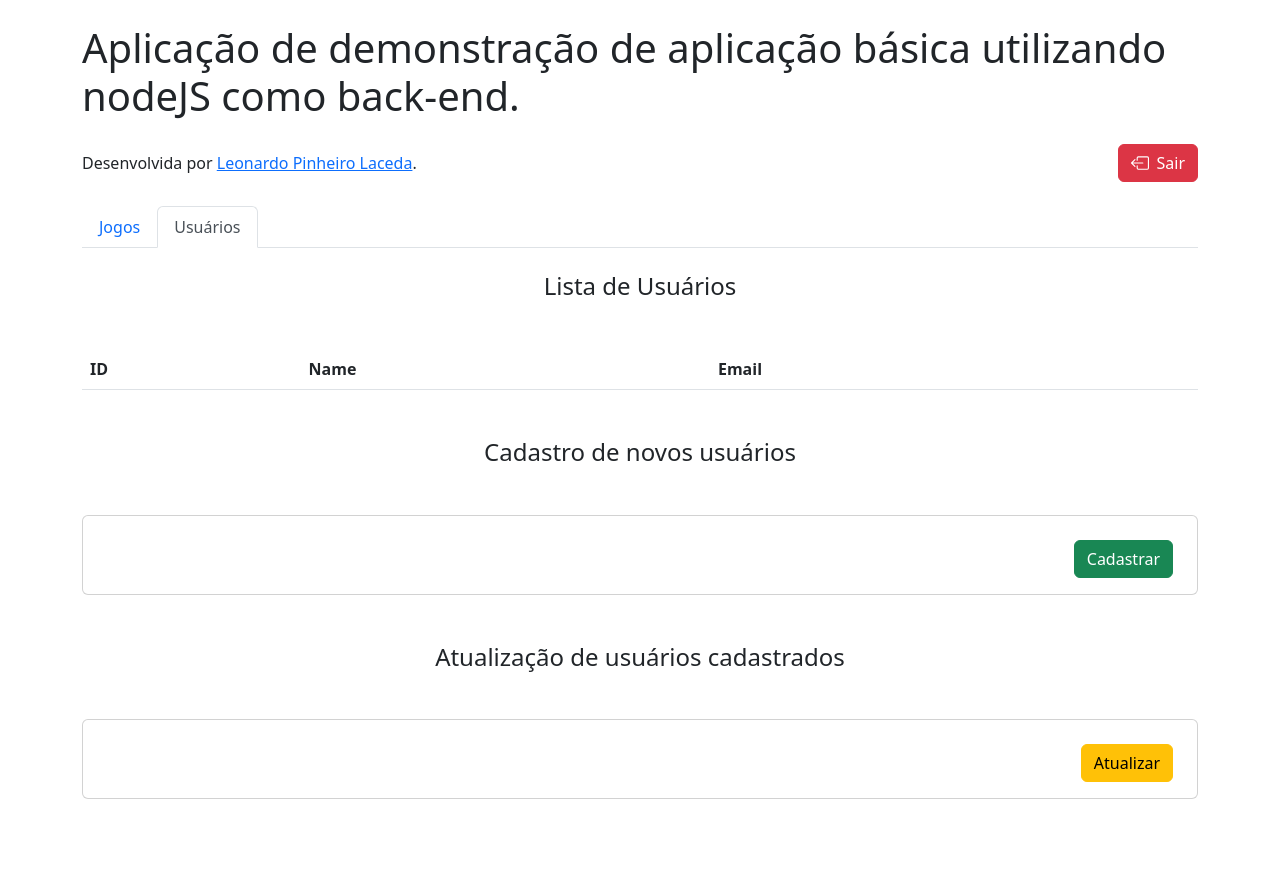
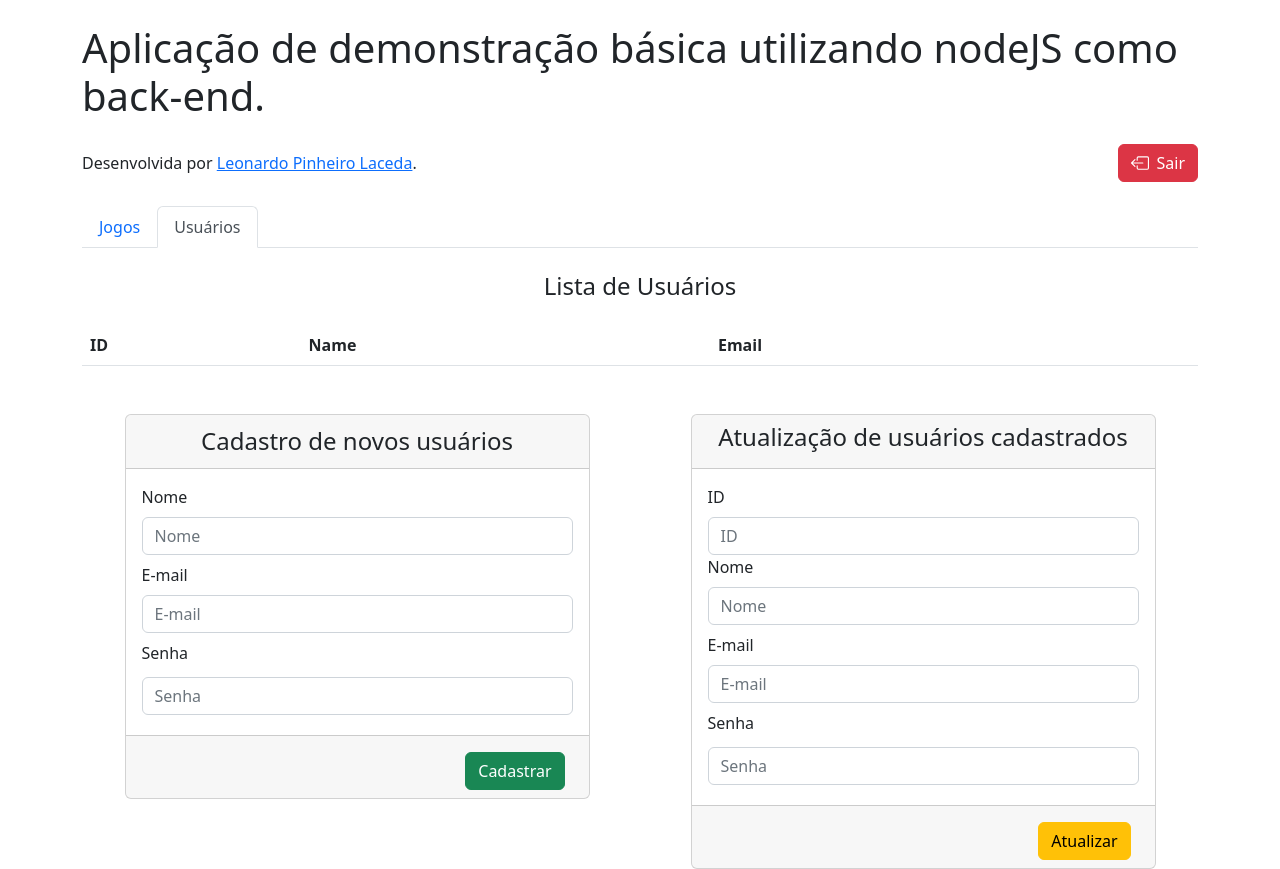
Before and after one commit to LeonardoPinheiroLacerda/NodeJSRestExample, a plain HTML site: page client/index.html in a window 1280 px wide. Both pictures are taken after a click on the tab "Usuários". Before the commit the page ends 847 px from the top, so only its background shows below. Drawn offline with nearby package versions, Linux system fonts and the light colour scheme; no server answers.

Commit message:
Reestruturação de front-end

```diff
--- a/client/index.html
+++ b/client/index.html
@@ -12,7 +12,7 @@
 
     <main class="container">
 
-        <h1 class="my-4">Aplicação de demonstração de aplicação básica utilizando nodeJS como back-end.</h1>
+        <h1 class="my-4">Aplicação de demonstração básica utilizando nodeJS como back-end.</h1>
         <div class="d-flex flex-row">
             <p class="text-start my-auto">Desenvolvida por <a href="https://LeonardoPinheiroLacerda.github.io/" target="_blank">Leonardo Pinheiro Laceda</a>.</p>
             <button class="btn btn-danger ms-auto d-flex align-items-center"
@@ -42,10 +42,8 @@
 
             <div class="tab-pane fade show active" id="games-tab" role="tabpanel" aria-labelledby="home-tab" tabindex="0">
 
-                <section>
                 <h4 class="my-4 text-center">Lista de Jogos</h4>
-                    <br>
-                    <table class="table table-striped mb-5">
+                <table class="table table-striped mb-5 mt-2">
                     <thead>
                         <tr>
                             <th scope="col">ID</th>
@@ -59,13 +57,12 @@
 
                     </tbody>
                 </table>
-                </section>
 
-
-                <section>
-                    <h4 class="my-4 text-center">Cadastro de novos jogos</h4>
-                    <br>
-                    <form id="new-game" class="card mb-5">
+                <div class="d-flex flex-row justify-content-around align-items-start gap-3 flex-wrap">
+                    <form id="new-game" class="card col-md-5 col-sm-12">
+                        <card class="card-header">
+                            <h4 class="my-1 text-center">Cadastro de novos jogos</h4>
+                        </card>
                         <div class="card-body">
                             <label class="form-label" for="game-title">Titulo</label>
                             <input id="game-title" type="text" name="title" class="form-control mb-2" placeholder="Titulo" required/>
@@ -75,16 +72,16 @@
 
                             <label class="form-label" for="game-year">Ano de lançamento</label>
                             <input id="game-year" type="number" name="year" class="form-control mb-2" placeholder="Ano de lançamento" required/>
-
+                        </div>
+                        <div class="card-footer">
                             <button class="btn btn-success mt-2 float-end me-2">Cadastrar</button>
                         </div>
                     </form>
-                </section>
 
-                <section>
-                    <h4 class="my-4 text-center">Atualização de jogos cadastrados</h4>
-                    <br>
-                    <form id="edit-game" class="card mb-5">
+
+
+                    <form id="edit-game" class="card col-md-5 col-sm-12">
+                        <div class="card-header"><h4 class="text-center">Atualização de jogos cadastrados</h4></div>
                         <div class="card-body">
                             <label class="form-label" for="edit-game-id">ID</label>
                             <input id="edit-game-id" type="number" name="edit-id" class="form-control mb-2" placeholder="ID" required readonly/>
@@ -97,19 +94,20 @@
 
                             <label class="form-label" for="edit-game-year">Ano de lançamento</label>
                             <input id="edit-game-year" type="number" name="edit-year" class="form-control mb-2" placeholder="Ano de lançamento" required/>
-
+                        </div>
+                        <div class="card-footer">
                             <button class="btn btn-warning mt-2 float-end me-2">Atualizar</button>
                         </div>
                     </form>
-                </section>
+                </div>
 
             </div>
             <div class="tab-pane fade" id="users-tab" role="tabpanel" aria-labelledby="profile-tab" tabindex="0">
 
-                <section>
+                <!-- USERS -->
+
                 <h4 class="my-4 text-center">Lista de Usuários</h4>
-                    <br>
-                    <table class="table table-striped mb-5">
+                <table class="table table-striped mb-5 mt-2">
                     <thead>
                         <tr>
                             <th scope="col">ID</th>
@@ -122,31 +120,51 @@
 
                     </tbody>
                 </table>
-                </section>
 
-                <section>
-                    <h4 class="my-4 text-center">Cadastro de novos usuários</h4>
-                    <br>
-                    <form id="new-user" class="card mb-5">
+                <div class="d-flex flex-row justify-content-around align-items-start gap-3 flex-wrap">
+                    <form id="new-user" class="card col-md-5 col-sm-12">
+                        <card class="card-header">
+                            <h4 class="my-1 text-center">Cadastro de novos usuários</h4>
+                        </card>
                         <div class="card-body">
+                            <label class="form-label" for="user-name">Nome</label>
+                            <input class="form-control" type="text" id="user-name" name="name" placeholder="Nome"/>
 
+                            <label class="form-label mt-2" for="user-email">E-mail</label>
+                            <input class="form-control" type="text" id="user-email" name="email" placeholder="E-mail"/>
 
+                            <label class="form-label mt-2" for="user-password">Senha</label>
+                            <input class="form-control my-1" type="password" id="user-password" name="password" placeholder="Senha"/>
+                        </div>
+                        <div class="card-footer">
                             <button class="btn btn-success mt-2 float-end me-2">Cadastrar</button>
                         </div>
                     </form>
-                </section>
 
-                <section>
-                    <h4 class="my-4 text-center">Atualização de usuários cadastrados</h4>
-                    <br>
-                    <form id="edit-user" class="card mb-5">
+
+
+                    <form id="edit-user" class="card col-md-5 col-sm-12">
+                        <div class="card-header"><h4 class="text-center">Atualização de usuários cadastrados</h4></div>
                         <div class="card-body">
 
+                            <label class="form-label" for="edit-user-id">ID</label>
+                            <input class="form-control" type="text" id="edit-user-id" name="name" placeholder="ID" required readonly/>
 
+                            <label class="form-label" for="edit-user-name">Nome</label>
+                            <input class="form-control" type="text" id="edit-user-name" name="name" placeholder="Nome"/>
+
+                            <label class="form-label mt-2" for="edit-user-email">E-mail</label>
+                            <input class="form-control" type="text" id="edit-user-email" name="email" placeholder="E-mail"/>
+
+                            <label class="form-label mt-2" for="edit-user-password">Senha</label>
+                            <input class="form-control my-1" type="password" id="edit-user-password" name="password" placeholder="Senha"/>
+
+                        </div>
+                        <div class="card-footer">
                             <button class="btn btn-warning mt-2 float-end me-2">Atualizar</button>
                         </div>
                     </form>
-                </section>
+                </div>
 
             </div>
         </div>
--- a/client/js/games.js
+++ b/client/js/games.js
@@ -36,7 +36,6 @@ function updateGameTable(){
 
         GAME_TBODY.innerHTML = trs;
 
-        scrollTo(0, 0);
     });
 
 }
@@ -66,7 +65,6 @@ function loadUpdateGameFields(id){
         document.querySelector("#edit-game-price").value = game.price;
         document.querySelector("#edit-game-year").value = game.year;
 
-        scrollTo(0, document.body.scrollHeight);
     });
 
 }
--- a/client/js/users.js
+++ b/client/js/users.js
@@ -35,7 +35,6 @@ function updateUserTable(){
 
         USER_TBODY.innerHTML = trs;
 
-        scrollTo(0, 0);
     });
 
 }
```
Lines whose indentation alone changed are shown as unchanged.
